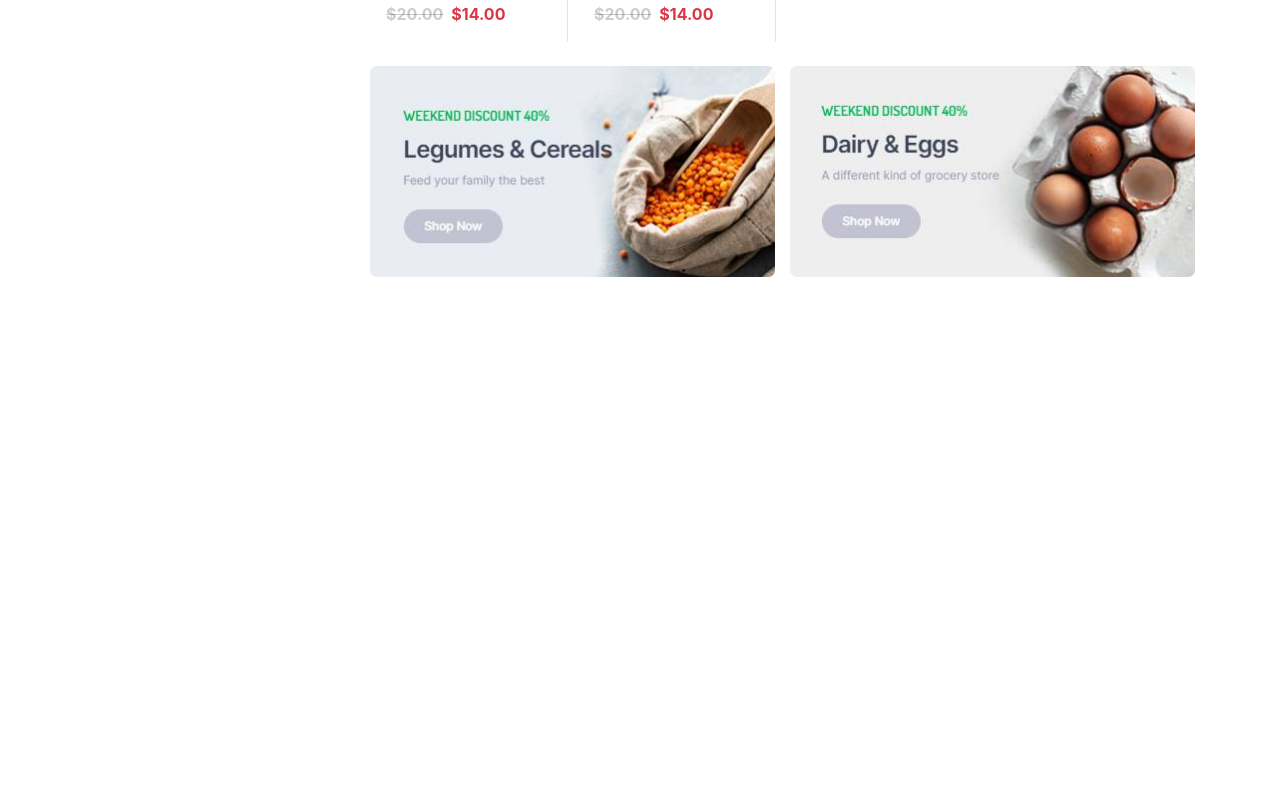
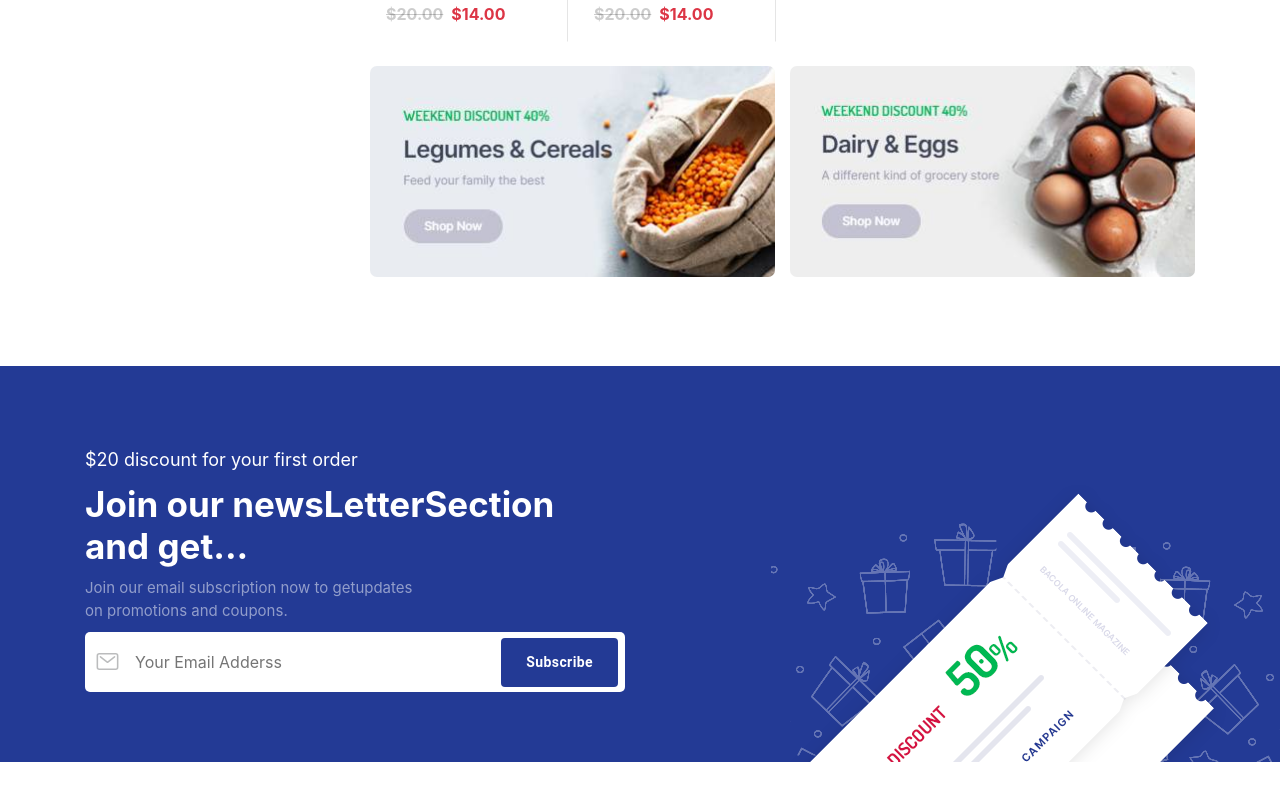
Before and after one commit to Duc1306/e-commerce, a React (Create React App) app in the folder frontend/: page / in a window 1280 px wide. Shown: the part 2313-3113 px from the top of the page. Before the commit the page ends 2663 px from the top, so only its background shows below. Built offline with nearby package versions, Linux system fonts and the light colour scheme; no server answers.

Commit message:
Làm bản tin đăng kí phần thưởng form

```diff
--- a/frontend/src/App.css
+++ b/frontend/src/App.css
@@ -11,7 +11,6 @@
   color: rgba(0, 0, 0, 0.8);
   overflow-x: hidden;
 }
-
 
 .bg-blue {
   background: #233a95;
@@ -394,7 +393,7 @@
   /* hủy background-image mặc định của Swiper */
   background-image: none !important;
 }
-.swiper-button-next{
+.swiper-button-next {
   right: 2%;
   position: absolute;
   top: 45%;
@@ -408,11 +407,13 @@
   border-radius: 100%;
   font-family: FontAwesome !important;
   font-weight: bold;
-  box-shadow: 0 1px 3px rgb(0 0 0 / 12%) , 0 1px 2px rgb(0 0 0 / 24%) !important ;
+  box-shadow: 0 1px 3px rgb(0 0 0 / 12%), 0 1px 2px rgb(0 0 0 / 24%) !important ;
 }
 
-.swiper-button-prev{
-  left: 2% !important; position: absolute; top: 45%;
+.swiper-button-prev {
+  left: 2% !important;
+  position: absolute;
+  top: 45%;
   z-index: 100;
   display: flex;
   align-items: center;
@@ -423,18 +424,18 @@
   border-radius: 100%;
   font-family: FontAwesome !important;
   font-weight: bold;
-  box-shadow: 0 1px 3px rgb(0 0 0 / 12%) , 0 1px 2px rgb(0 0 0 / 24%) !important ;
+  box-shadow: 0 1px 3px rgb(0 0 0 / 12%), 0 1px 2px rgb(0 0 0 / 24%) !important ;
 }
 
 .swiper-button-next::after {
-  content: '>';           /* hiển thị ký tự > */
+  content: ">"; /* hiển thị ký tự > */
   font-size: 18px !important;
   color: #000 !important;
   opacity: 0.8 !important;
   line-height: 1 !important;
 }
 .swiper-button-prev::after {
-  content: '<';           /* hiển thị ký tự < */
+  content: "<"; /* hiển thị ký tự < */
   font-size: 18px !important;
   color: #000 !important;
   opacity: 0.8 !important;
@@ -535,7 +536,7 @@
   border-radius: 50% !important;
   background: #fff !important;
   box-shadow: 0 1px 3px rgb(0 0 0 / 12%), 0 1px 2px rgb(0 0 0 / 24%) !important;
-  transition: all 0.0s !important;
+  transition: all 0s !important;
 }
 .productItem .actions button:hover {
   background: #233a95 !important;
@@ -570,27 +571,132 @@
   border: 1px solid rgba(0, 0, 0, 0.1) !important;
 }
 
-.product_row .swiper-button-prev{left: 0px !important;}
-.product_row .swiper-button-next{right: 0px !important;}
-
+.product_row .swiper-button-prev {
+  left: 0px !important;
+}
+.product_row .swiper-button-next {
+  right: 0px !important;
+}
 
 .swiper {
-  padding-right:2px !important;
+  padding-right: 2px !important;
 }
 
 .badge .pimary {
   background: #2bbef9 !important;
 }
-.homeCat{padding: 35px 0px;}
-.homeCat .swiper {overflow: inherit !important;}
-.homeCat .swiper .item{padding: 15px; width: 100%; height: auto;border-radius: 10px;}
-.homeCat .swiper .item img{width: 80%;}
-.homeCat .swiper-button-prev,.homeCat .swiper-button-next{top:-30px !important; width: 30px !important; height: 30px !important;}
-.homeCat .swiper-button-prev{right: 68px !important; left: inherit !important;}
-.homeCat .swiper-button-prev::after,.homeCat .swiper-button-next::after{font-size: 12px !important;}
+.homeCat {
+  padding: 35px 0px;
+}
+.homeCat .swiper {
+  overflow: inherit !important;
+}
+.homeCat .swiper .item {
+  padding: 15px;
+  width: 100%;
+  height: auto;
+  border-radius: 10px;
+}
+.homeCat .swiper .item img {
+  width: 80%;
+}
+.homeCat .swiper-button-prev,
+.homeCat .swiper-button-next {
+  top: -30px !important;
+  width: 30px !important;
+  height: 30px !important;
+}
+.homeCat .swiper-button-prev {
+  right: 68px !important;
+  left: inherit !important;
+}
+.homeCat .swiper-button-prev::after,
+.homeCat .swiper-button-next::after {
+  font-size: 12px !important;
+}
 
-.productRow2{flex-wrap: wrap;gap: 10px;}
-.productRow2 .productItem{width: 24%; overflow: hidden; border-right: 1px solid rgba(0, 0, 0, 0.1) !important;}
+.productRow2 {
+  flex-wrap: wrap;
+  gap: 10px;
+}
+.productRow2 .productItem {
+  width: 24%;
+  overflow: hidden;
+  border-right: 1px solid rgba(0, 0, 0, 0.1) !important;
+}
 
-.bannerSec{gap:15px;}
-.sticky{position: sticky;top: 10px; z-index: 100;}
+.bannerSec {
+  gap: 15px;
+}
+.sticky {
+  position: sticky;
+  top: 10px;
+  z-index: 100;
+}
+
+.newsLetterSection {
+  width: 100%;
+  height: auto;
+  background: #233a95;
+  position: relative;
+  overflow: hidden;
+  padding: 70px 0px;
+}
+.newsLetterSection p {
+  font-size: 18px;
+  margin: 10px 0px !important;
+}
+.newsLetterSection h3 {
+  font-size: 35px;
+  font-weight: bold;
+}
+.newsLetterSection p.text-light {
+  color: #fff !important;
+  opacity: 0.5;
+  font-size: 15px;
+}
+.newsLetterSection img {
+  position: absolute;
+  bottom: 0px;
+  right: 0px;
+}
+.newsLetterSection .col-md-6 {
+  position: static !important;
+}
+
+.newsLetterSection form {
+  width: 100%;
+  height: 60px;
+  background: #fff;
+  padding: 10px;
+  position: relative;
+  border-radius: 5px;
+}
+.newsLetterSection form svg {
+  position: absolute;
+  top: 17px;
+  left: 10px;
+  font-size: 25px;
+  opacity: 0.3;
+}
+.newsLetterSection form input {
+  width: 100%;
+  height: 100%;
+  background: #fff !important;
+  outline: none !important;
+  border: 0px !important;
+  padding-left: 40px;
+  padding-right: 200px;
+}
+
+.newsLetterSection form button {
+  position: absolute;
+  top: 6px;
+  right: 7px;
+  background: #233a95 !important;
+  font-size: 14px !important;
+  padding: 12px 25px !important;
+  color: #fff !important;
+  text-transform: capitalize !important;
+  font-weight: 600 !important;
+}
--- a/frontend/src/Components/HomeCat/index.js
+++ b/frontend/src/Components/HomeCat/index.js
@@ -4,7 +4,6 @@
 import "swiper/css/navigation";
 import { Navigation } from "swiper/modules";
 const HomeCat = () => {
-
   const [itemBg, setItemBg] = useState([
     "#fffecb",
     "#ecffec",
--- a/frontend/src/Pages/Home/index.js
+++ b/frontend/src/Pages/Home/index.js
@@ -4,6 +4,7 @@
 import banner2 from "../../assets/images/banner2.jpg";
 import banner3 from "../../assets/images/banner3.jpg";
 import banner4 from "../../assets/images/banner4.jpg";
+import coupon  from "../../assets/images/coupon.png";
 import Button from "@mui/material/Button";
 import { IoIosArrowRoundForward } from "react-icons/io";
 import { Swiper, SwiperSlide } from "swiper/react";
@@ -13,6 +14,7 @@
 
 import ProductItem from "../../Components/ProductItem/ProductItem";
 import HomeCat from "../../Components/HomeCat";
+import {IoMailOutline} from "react-icons/io5"
 
 const Home = () => {
   // var productSliderOptions = {
@@ -25,9 +27,7 @@
   return (
     <>
       <HomeBanner />
-
       <HomeCat />
-
       <section className="homeProducts">
         <div className="container">
           <div className="row">
@@ -122,6 +122,35 @@
           </div>
         </div>
       </section>
+      <section className="newsLetterSection mt-3 mb-3 d-flex align-items-center">
+        <div className="container">
+          <div className="row">
+            <div className="col-md-6">
+              <p className="text-white mb-1">
+                $20 discount for your first order
+              </p>
+              <h3 className="text-white">
+                Join our newsLetterSection and get...
+              </h3>
+              <p className="text-light">
+                Join our email subscription now to getupdates
+                <br /> on promotions and coupons.
+              </p>
+
+              <form>
+                <IoMailOutline />
+                <input type="text" placeholder="Your Email Adderss" />
+                <Button>Subscribe</Button>
+              </form>
+            </div>
+
+            <div className="col-md-6">
+              <img src={coupon} />
+            </div>
+          </div>
+        </div>
+      </section>
+      <br /> <br /> <br /> <br /> <br />
     </>
   );
 };
```
Also changed, not shown: frontend/src/assets/images/coupon.png (added), 1 other file (tests, documents, lock files or other folders). Lines whose indentation alone changed are shown as unchanged.
